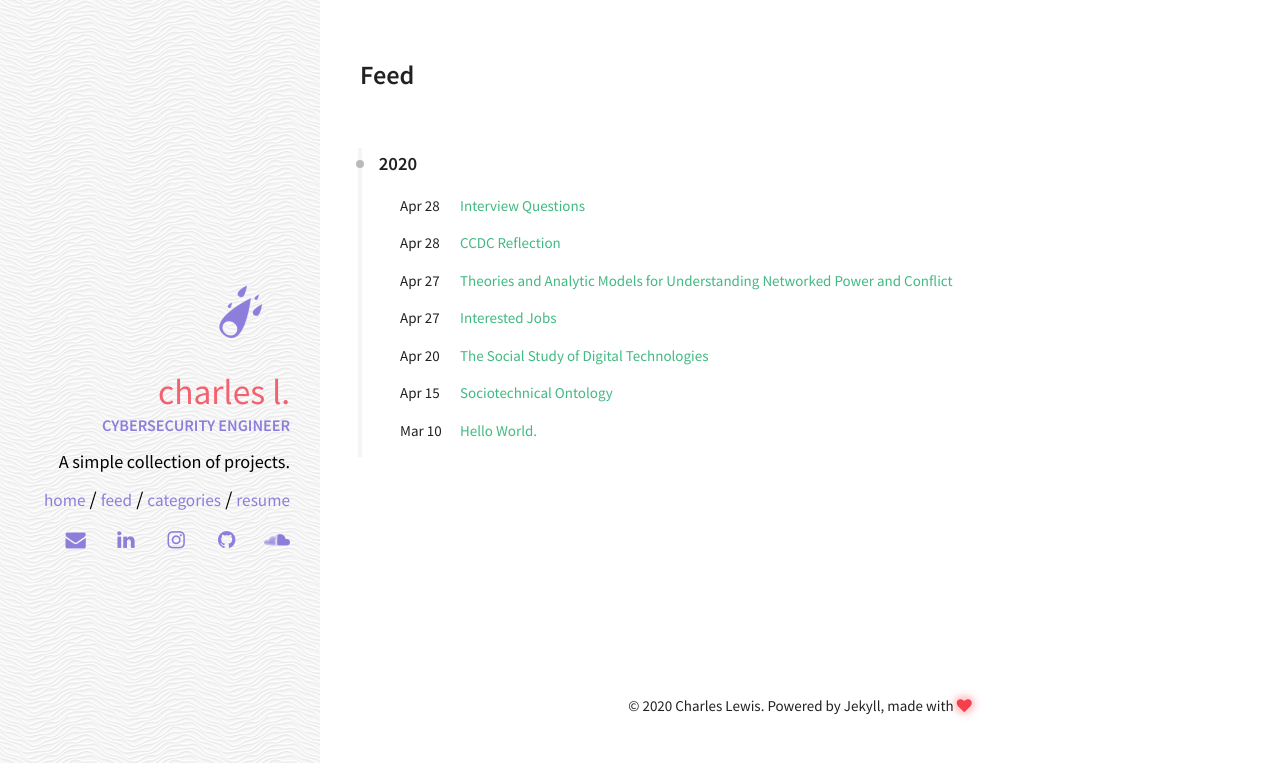
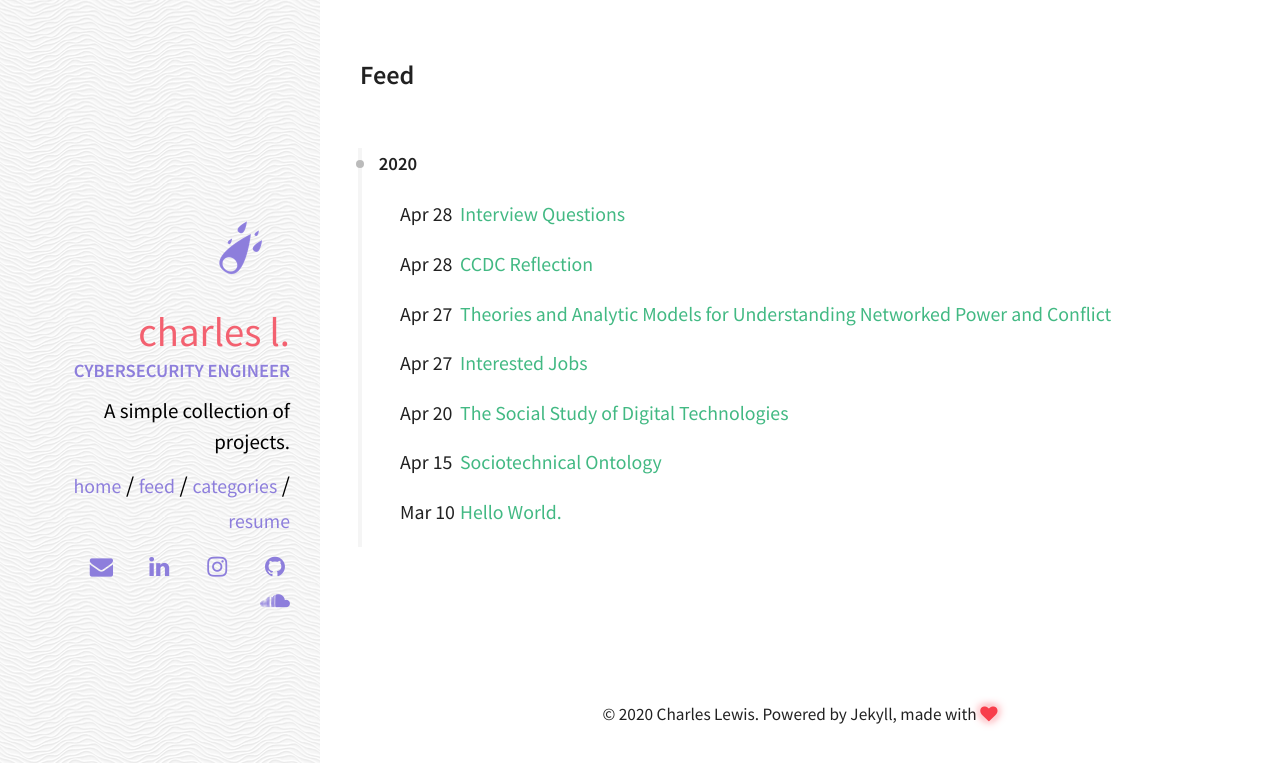
Before and after one commit to clewis10/clewis10OLD.github.io, a Jekyll site: the page built from feed.html, in a window 1280 px wide. Shown: the top 763 px of the page. Built offline with Jekyll 4.4.1, drawn with Linux system fonts in a browser that asks for light colours.

Commit message:
font size

```diff
--- a/_layouts/default.html
+++ b/_layouts/default.html
@@ -3,7 +3,7 @@
 
 {% include head.html %}
 
-<body>
+<body style="font-size: 115%;">
   <div class="row">
     <div class="col s12 m3">
       <div class="table cover">
--- a/_layouts/ind.html
+++ b/_layouts/ind.html
@@ -3,7 +3,7 @@
 
 {% include head.html %}
 
-<body>
+<body style="font-size: 115%;">
   <div class="row">
     <div class="col s12 m3">
       <div class="table cover">
--- a/_layouts/page.html
+++ b/_layouts/page.html
@@ -2,7 +2,7 @@
 layout: default
 ---
 
-  <div id="page" style="padding: 20px;">
+  <div id="page" style="padding: 20px; font-size: 115%;">
     <header class="page-header">
 
       <h2 style="margin-left: auto; margin-right: auto;">{{ page.title }}</h2>
--- a/_layouts/post.html
+++ b/_layouts/post.html
@@ -1,6 +1,7 @@
 ---
 layout: default
 ---
+<div  style="font-size: 115%;">
 <a class="btn" href= "{{ site.url }}/feed/" >
   Feed
 </a>
@@ -67,3 +68,4 @@ layout: default
 <div id="disqus_thread"></div>
 {% include disqus.html %}
 {% endif %}
+</div>
--- a/_layouts/post_listing.html
+++ b/_layouts/post_listing.html
@@ -3,7 +3,7 @@ layout: default
 ---
 
 {% for post in site.posts %}
-<section class="post">
+<section class="post" style="font-size: 115%;">
   <header class="post-header">
     <p class="post-meta">
       <span class="post-date">
--- a/_layouts/resume.html
+++ b/_layouts/resume.html
@@ -1,7 +1,7 @@
 ---
 layout: default
 ---
-<div class="row">
+<div class="row"  style="font-size: 115%;">
     <div class="col l7">
         <div class="row">
             <div class="col">
```
